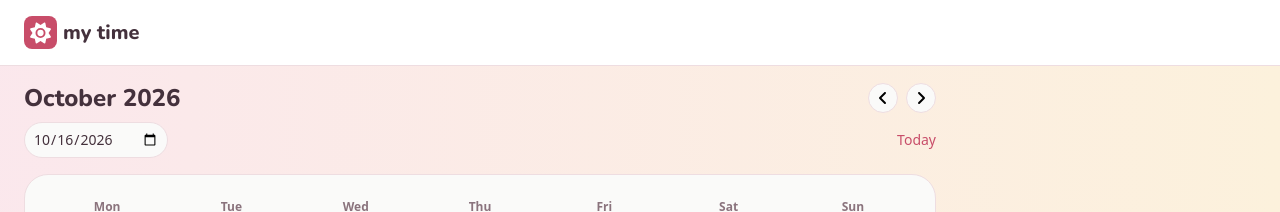
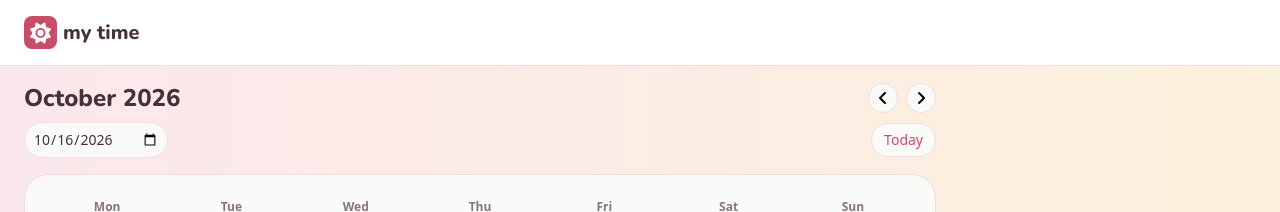
Before and after one commit to lottieorton/events-calendar, a React (Vite) app: page / in a window 1280 px wide. Shown: the top 212 px of the page. Built offline with nearby package versions, Linux system fonts and the light colour scheme.

Commit message:
refactors calendar component structure

```diff
--- a/src/App.tsx
+++ b/src/App.tsx
@@ -1,5 +1,5 @@
 import "./App.css";
-import Header from "./components/Header/Header";
+import Header from "./ui/components/Header/Header";
 import Calendar from "./components/Calendar/Calendar";
 
 function App() {
--- a/src/components/Buttons/Button.tsx
+++ /dev/null
@@ -1,17 +0,0 @@
-import type { ReactNode } from "react";
-
-interface ButtonProps {
-  children: ReactNode;
-  handleClick: () => void;
-}
-
-export default function Button({ children, handleClick }: ButtonProps) {
-  return (
-    <button
-      onClick={() => handleClick()}
-      className="flex items-center bg-stone-50 aspect-square p-1 rounded-full border-border border cursor-pointer text-md 3xl:text-lg 3xl:p-2"
-    >
-      {children}
-    </button>
-  );
-}
--- a/src/components/Calendar/Calendar.tsx
+++ b/src/components/Calendar/Calendar.tsx
@@ -1,49 +1,27 @@
 import { useEffect, useState } from "react";
-import {
-  eachDayOfInterval,
-  endOfMonth,
-  isMonday,
-  isSameMonth,
-  isSunday,
-  nextSunday,
-  previousMonday,
-  startOfDay,
-  startOfMonth,
-} from "date-fns";
 import CalendarView from "./CalendarView/CalendarView";
 import CalendarControls from "./CalendarControls/CalendarControls";
+import {
+  getCalendarDates,
+  getStartOfDay,
+  isMonthSame,
+} from "../../lib/utils/date-utils";
 
 export default function Calendar() {
   const [selectedDate, setSelectedDate] = useState<Date>(
-    startOfDay(new Date()),
+    getStartOfDay(new Date()),
   );
   const [calendarDates, setCalendarDates] = useState<Date[]>([]);
 
-  const getCalendarDates = (date: Date): void => {
-    let startOfCalendar = startOfMonth(date);
-    let endOfCalendar = endOfMonth(date);
-    if (!isMonday(startOfCalendar)) {
-      startOfCalendar = previousMonday(startOfCalendar);
-    }
-    if (!isSunday(endOfCalendar)) {
-      endOfCalendar = nextSunday(endOfCalendar);
-    }
-    const dates = eachDayOfInterval({
-      start: startOfCalendar,
-      end: endOfCalendar,
-    });
-    setCalendarDates(dates);
-  };
-
   const updateDates = (date: Date) => {
-    if (!isSameMonth(date, selectedDate)) {
-      getCalendarDates(date);
+    if (!isMonthSame(date, selectedDate)) {
+      setCalendarDates(getCalendarDates(date));
     }
     setSelectedDate(date);
   };
 
   useEffect(() => {
-    getCalendarDates(new Date());
+    setCalendarDates(getCalendarDates(new Date()));
   }, []);
 
   return (
--- a/src/components/Calendar/CalendarControls/CalendarControls.tsx
+++ b/src/components/Calendar/CalendarControls/CalendarControls.tsx
@@ -1,14 +1,14 @@
-import {
-  addDays,
-  endOfMonth,
-  format,
-  startOfMonth,
-  subDays,
-  toDate,
-} from "date-fns";
-import Button from "../../Buttons/Button";
+import Button from "../../../ui/components/Buttons/Button";
 import { FontAwesomeIcon } from "@fortawesome/react-fontawesome";
 import { faAngleLeft, faAngleRight } from "@fortawesome/free-solid-svg-icons";
+import TextButton from "../../../ui/components/TextButton/TextButton";
+import DateForm from "../../DateForm/DateForm";
+import {
+  getStartOfNextMonth,
+  getStartOfPrevMonth,
+  stringToDate,
+  toMonthYear,
+} from "../../../lib/utils/date-utils";
 
 interface CalendarControlsProps {
   selectedDate: Date;
@@ -23,42 +23,32 @@ export default function CalendarControls({
     <div className="flex flex-col gap-2">
       <div className="flex justify-between">
         <h1 className="font-sans text-d-purple text-2xl font-extrabold 3xl:text-3xl">
-          {format(selectedDate, "MMMM yyyy")}
+          {toMonthYear(selectedDate)}
         </h1>
         <div className="flex gap-2 items-center">
           <Button
-            handleClick={() =>
-              updateDates(startOfMonth(subDays(startOfMonth(selectedDate), 1)))
-            }
+            handleClick={() => updateDates(getStartOfPrevMonth(selectedDate))}
           >
             <FontAwesomeIcon icon={faAngleLeft} aria-label="Previous Month" />
           </Button>
           <Button
-            handleClick={() =>
-              updateDates(addDays(endOfMonth(selectedDate), 1))
-            }
+            handleClick={() => updateDates(getStartOfNextMonth(selectedDate))}
           >
             <FontAwesomeIcon icon={faAngleRight} aria-label="Next Month" />
           </Button>
         </div>
       </div>
-      <div className="flex justify-between">
-        <form>
-          <input
-            id="date"
-            type="date"
-            value={format(selectedDate, "yyyy-MM-dd")}
-            onChange={(e) => updateDates(toDate(e.target.value))}
-            className="bg-stone-50 text-sm text-d-purple p-2 rounded-3xl border border-border 3xl:text-lg 3xl:p-3"
-          />
-        </form>
-        <button
-          onClick={() => updateDates(new Date())}
-          aria-label="Today"
-          className="text-secondary text-sm font-medium cursor-pointer hover:font-bold 3xl:text-lg"
+      <div className="flex justify-between items-center">
+        <DateForm
+          selectedDate={selectedDate}
+          onChange={(dateString) => updateDates(stringToDate(dateString))}
+        />
+        <TextButton
+          variant="secondary"
+          handleClick={() => updateDates(new Date())}
         >
           Today
-        </button>
+        </TextButton>
       </div>
     </div>
   );
--- a/src/components/Calendar/CalendarView/CalendarView.tsx
+++ b/src/components/Calendar/CalendarView/CalendarView.tsx
@@ -1,5 +1,5 @@
-import { isSameDay, isSameMonth } from "date-fns";
-import DateCard from "../../DateCard/DateCard";
+import DateCard, { type DateCardVariant } from "../../DateCard/DateCard";
+import { isDaySame, isMonthSame } from "../../../lib/utils/date-utils";
 
 interface CalendarViewProps {
   calendarDates: Date[];
@@ -27,13 +27,19 @@ export default function CalendarView({
       </div>
       <div className="grid grid-cols-7 justify-items-center gap-1 md:gap-0 md:border md:border-border">
         {calendarDates.map((d) => {
+          let variant: DateCardVariant = isMonthSame(d, selectedDate)
+            ? "current"
+            : "adjacent";
+          if (isDaySame(d, selectedDate)) {
+            variant = "selected";
+          }
+
           return (
             <DateCard
+              variant={variant}
               date={d}
-              isSelected={isSameDay(d, selectedDate)}
               key={d.toDateString()}
               handleClick={() => updateDates(d)}
-              isCurrentMonth={isSameMonth(d, selectedDate)}
             />
           );
         })}
--- a/src/components/DateCard/DateCard.tsx
+++ b/src/components/DateCard/DateCard.tsx
@@ -1,28 +1,31 @@
+export type DateCardVariant = "selected" | "current" | "adjacent";
+
+const variantClasses: Record<DateCardVariant, string> = {
+  selected: "bg-bright-pink md:border md:border-secondary",
+  current: "text-d-purple md:bg-stone-50",
+  adjacent: "text-pale-purple/90 md:bg-pale-purple/5",
+};
+
 interface DateCardProps {
+  variant: DateCardVariant;
   date: Date;
-  isSelected: boolean;
   handleClick: () => void;
-  isCurrentMonth: boolean;
 }
 
 export default function DayCard({
+  variant = "current",
   date,
-  isSelected,
   handleClick,
-  isCurrentMonth,
 }: DateCardProps) {
-  const isSelectedStyle = "bg-bright-pink md:border md:border-secondary";
-  const isCurrentMonthStyle = `text-d-purple ${!isSelected && "md:bg-stone-50"}`;
-  const notCurrentMonth = "text-pale-purple/90 md:bg-pale-purple/5";
   const selectedNum = "bg-secondary text-white";
 
   return (
     <button
       onClick={() => handleClick()}
-      className={`font-main flex items-start md:border md:border-border p-2 ${isCurrentMonth ? isCurrentMonthStyle : notCurrentMonth} ${isSelected && isSelectedStyle} text-sm text-center rounded-xl cursor-pointer hover:bg-bright-pink md:rounded-none md:w-full md:aspect-square md:text-left lg:aspect-card 3xl:text-xl`}
+      className={`font-main flex items-start md:border md:border-border p-2 text-sm text-center ${variantClasses[variant]} rounded-xl cursor-pointer hover:bg-bright-pink md:rounded-none md:w-full md:aspect-square md:text-left lg:aspect-card 3xl:text-xl`}
     >
       <p
-        className={`flex items-center justify-center rounded-full w-7 h-7 3xl:w-9 3xl:h-9 ${isSelected ? selectedNum : ""}`}
+        className={`flex items-center justify-center rounded-full w-7 h-7 3xl:w-9 3xl:h-9 ${variant === "selected" ? selectedNum : ""}`}
       >
         {date.getDate()}
       </p>
--- /dev/null
+++ b/src/components/DateForm/DateForm.tsx
@@ -0,0 +1,20 @@
+import { toISODateString } from "../../lib/utils/date-utils";
+
+interface DateFormProps {
+  selectedDate: Date;
+  onChange: (date: string) => void;
+}
+
+export default function DateForm({ selectedDate, onChange }: DateFormProps) {
+  return (
+    <form>
+      <input
+        id="date"
+        type="date"
+        value={toISODateString(selectedDate)}
+        onChange={(e) => onChange(e.target.value)}
+        className="bg-stone-50 text-sm text-d-purple p-2 rounded-3xl border border-border 3xl:text-lg 3xl:p-3"
+      />
+    </form>
+  );
+}
--- /dev/null
+++ b/src/lib/utils/date-utils.ts
@@ -0,0 +1,65 @@
+import {
+  addDays,
+  eachDayOfInterval,
+  endOfMonth,
+  format,
+  isMonday,
+  isSameDay,
+  isSameMonth,
+  isSunday,
+  nextSunday,
+  previousMonday,
+  startOfDay,
+  startOfMonth,
+  subDays,
+  toDate,
+} from "date-fns";
+
+export const stringToDate = (d: string): Date => {
+  return toDate(d);
+};
+
+export const toISODateString = (date: Date): string => {
+  return format(date, "yyyy-MM-dd");
+};
+
+export const toMonthYear = (date: Date): string => {
+  return format(date, "MMMM yyyy");
+};
+
+export const isDaySame = (date: Date, selectedDate: Date): boolean => {
+  return isSameDay(date, selectedDate);
+};
+
+export const isMonthSame = (date: Date, selectedDate: Date): boolean => {
+  return isSameMonth(date, selectedDate);
+};
+
+export const getStartOfDay = (date: Date): Date => {
+  return startOfDay(date);
+};
+
+export const getCalendarDates = (date: Date): Date[] => {
+  let startOfCalendar = startOfMonth(date);
+  let endOfCalendar = endOfMonth(date);
+  if (!isMonday(startOfCalendar)) {
+    startOfCalendar = previousMonday(startOfCalendar);
+  }
+  if (!isSunday(endOfCalendar)) {
+    endOfCalendar = nextSunday(endOfCalendar);
+  }
+  const dates = eachDayOfInterval({
+    start: startOfCalendar,
+    end: endOfCalendar,
+  });
+
+  return dates;
+};
+
+export const getStartOfPrevMonth = (date: Date): Date => {
+  return startOfMonth(subDays(startOfMonth(date), 1));
+};
+
+export const getStartOfNextMonth = (date: Date): Date => {
+  return addDays(endOfMonth(date), 1);
+};
--- /dev/null
+++ b/src/ui/components/Buttons/Button.tsx
@@ -0,0 +1,23 @@
+import type { ComponentProps, ReactNode } from "react";
+
+interface ButtonProps extends Omit<ComponentProps<"button">, "className"> {
+  children: ReactNode;
+  handleClick: () => void;
+  type?: "button" | "submit";
+}
+
+export default function Button({
+  children,
+  handleClick,
+  type = "button",
+}: ButtonProps) {
+  return (
+    <button
+      onClick={() => handleClick()}
+      type={type}
+      className="flex items-center bg-stone-50 aspect-square p-1 rounded-full border-border border cursor-pointer text-md 3xl:text-lg 3xl:p-2 hover:bg-stone-100"
+    >
+      {children}
+    </button>
+  );
+}
--- /dev/null
+++ b/src/ui/components/TextButton/TextButton.tsx
@@ -0,0 +1,33 @@
+import type { ComponentProps, ReactNode } from "react";
+
+type TextButtonVariant = "primary" | "secondary";
+
+const variantClasses: Record<TextButtonVariant, string> = {
+  primary: "text-stone-50 bg-secondary hover:bg-secondary/90",
+  secondary:
+    "border border-border text-secondary bg-stone-50 hover:bg-stone-100",
+};
+
+interface TextButtonProps extends Omit<ComponentProps<"button">, "className"> {
+  children: ReactNode;
+  handleClick: () => void;
+  type?: "button" | "submit";
+  variant?: TextButtonVariant;
+}
+
+export default function TextButton({
+  variant = "primary",
+  children,
+  handleClick,
+  type = "button",
+}: TextButtonProps) {
+  return (
+    <button
+      onClick={() => handleClick()}
+      type={type}
+      className={`rounded-full py-2 px-3 text-sm font-medium cursor-pointer 3xl:text-lg ${variantClasses[variant]}`}
+    >
+      {children}
+    </button>
+  );
+}
```
Also changed, not shown: src/ui/components/Header/Header.tsx (renamed from src/components/Header/Header.tsx).
